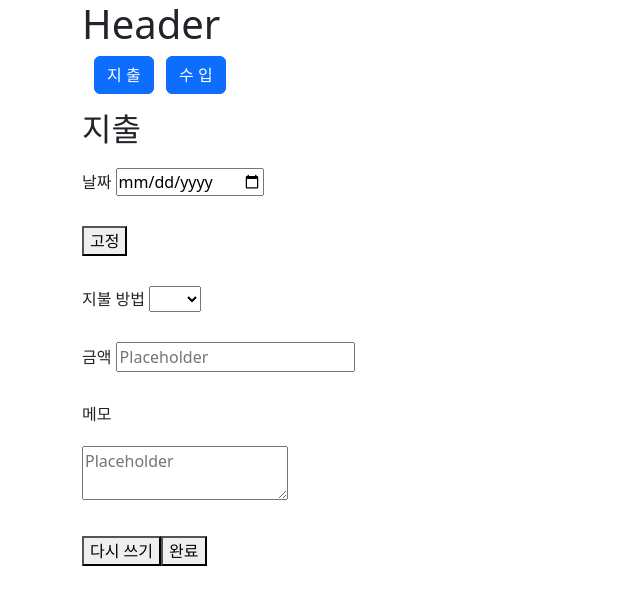
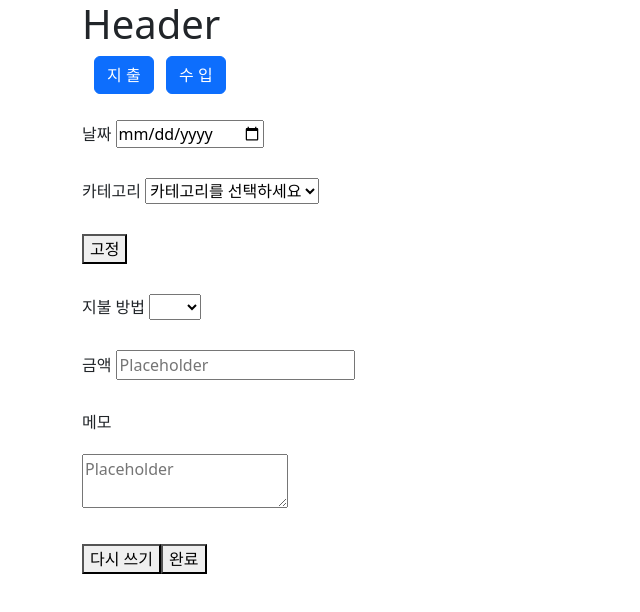
Before and after one commit to AnnyeongHae/MoneyBuddyClone, a Vue app: page /Input in a window 1280 px wide. Shown: the top 612 px of the page, without its empty margins (0-640 px from the left). Built offline with nearby package versions, Linux system fonts and the light colour scheme.

Commit message:
커밋 2

```diff
--- a/src/pages/Input.vue
+++ b/src/pages/Input.vue
@@ -1,12 +1,24 @@
 <template>
   <form>
-    <div>
-      <h2>지출</h2>
-    </div>
-
     <div class="a">
       <label for="date">날짜&nbsp;</label>
       <input type="date" v-model="date" id="date" placeholder="Placeholder" />
+    </div>
+
+    <div class="app">
+      <label for="category">카테고리&nbsp;</label>
+
+      <select v-model="selectedCategory">
+        <option value="">카테고리를 선택하세요</option>
+
+        <option
+          v-for="category in categories"
+          :value="category.id"
+          :key="category.id"
+        >
+          {{ category.name }}
+        </option>
+      </select>
     </div>
 
     <div class="fix-button">
@@ -39,12 +51,34 @@
       <textarea v-model="memo" id="memo" placeholder="Placeholder"></textarea>
     </div>
 
-    <div id="app">
+    <div id="f">
       <button type="reset" @click="reset">다시 쓰기</button>
       <button type="submit" @click="submit">완료</button>
     </div>
   </form>
 </template>
+
+<script>
+export default {
+  name: 'App',
+  data() {
+    return {
+      selectedCategory: '',
+      categories: [
+        { id: 1, name: '식비' },
+        { id: 2, name: '생활용품' },
+        { id: 3, name: '패션미용' },
+        { id: 4, name: '문화생활' },
+        { id: 5, name: '교육' },
+        { id: 6, name: '의료비' },
+        { id: 7, name: '교통비' },
+        { id: 8, name: '공과금' },
+        { id: 9, name: '기타' },
+      ],
+    };
+  },
+};
+</script>
 
 <style lang="scss" scoped>
 * {
```
